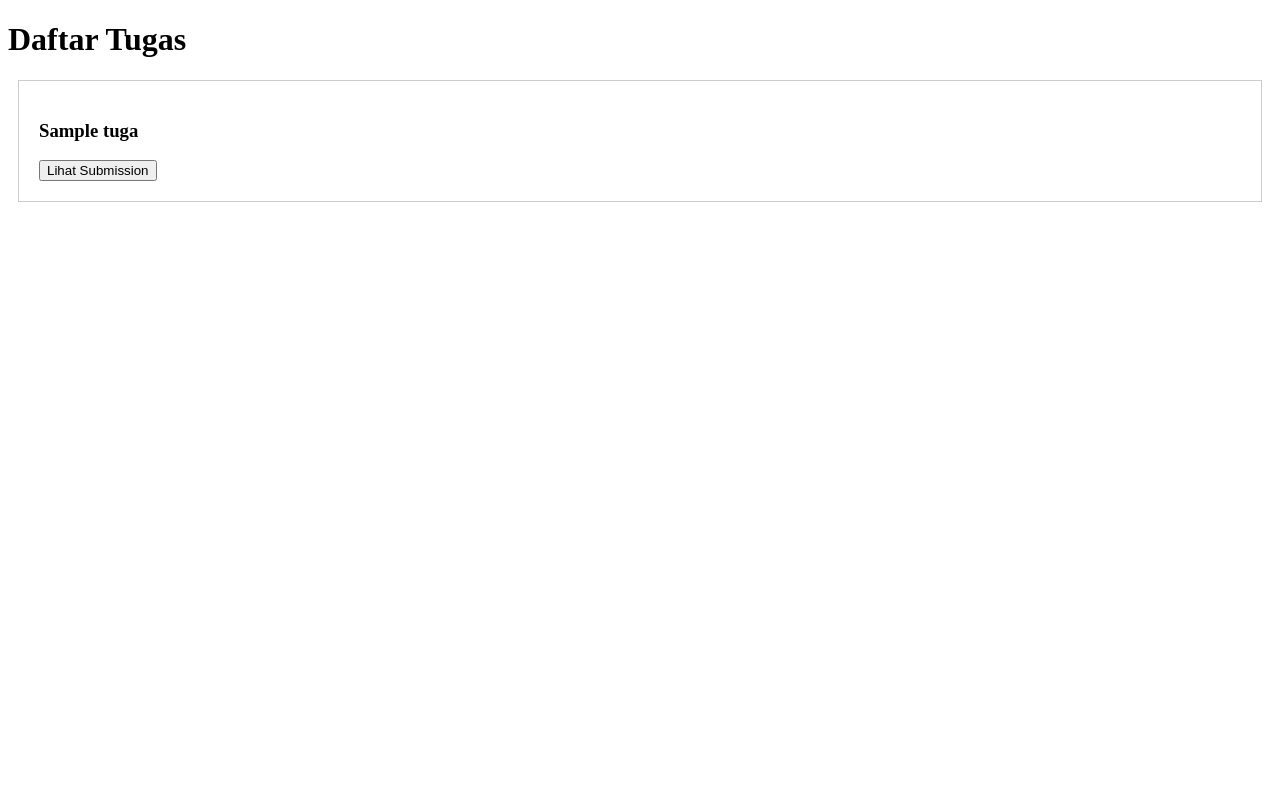
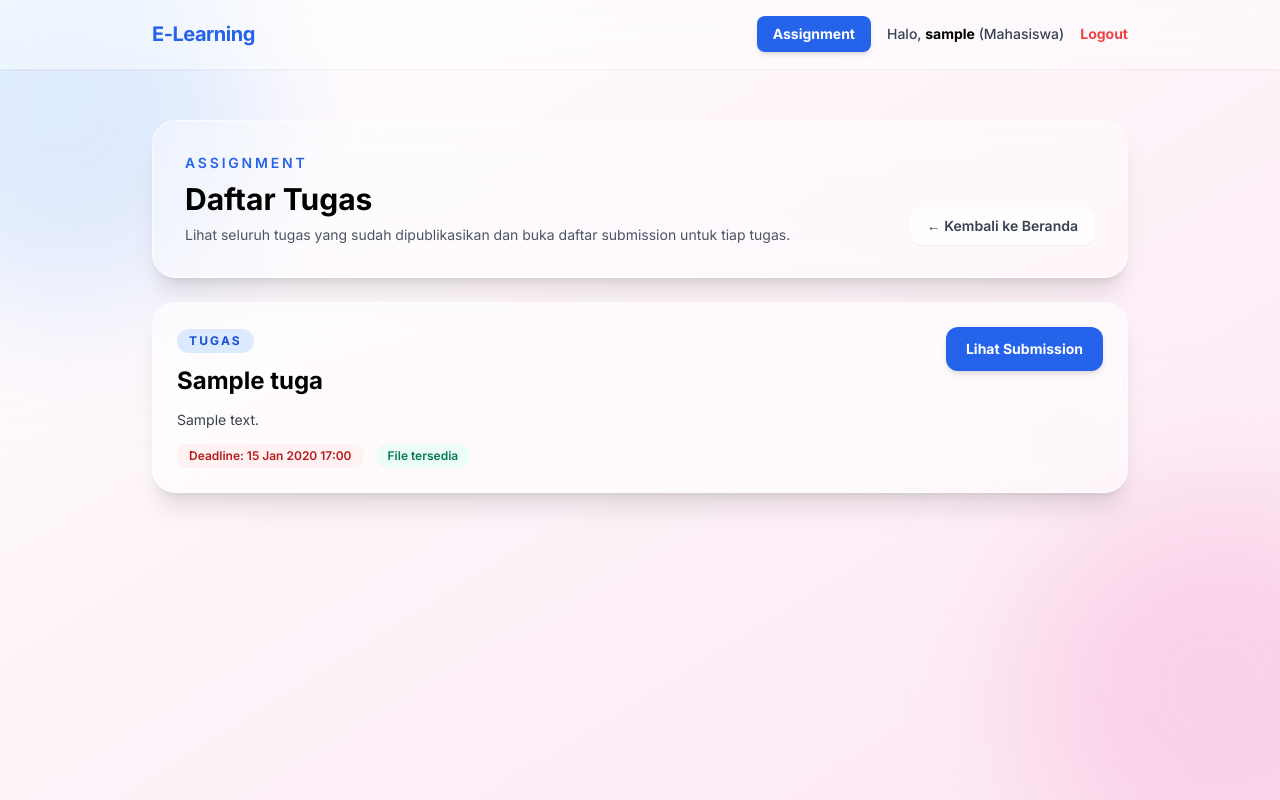
Before and after one commit to nathanaeru/PKPL26_10_PhiLia093, a Django app: page /assignment/ in a window 1280 px wide. Run offline with Django 5.2, Linux system fonts and the light colour scheme; a user stored in the database is signed in; tables that the repository leaves empty hold one stand-in row (values such as "Sample post"); some libraries are stand-ins or nearby versions.

Commit message:
Style assignment endpoint and fix submission URL

```diff
--- a/elearning/urls.py
+++ b/elearning/urls.py
@@ -27,3 +27,6 @@ urlpatterns = [
     path("assignment/", include("assignment.urls")),
     path("", include("forum.urls")),
 ]
+
+if settings.DEBUG:
+    urlpatterns += static(settings.MEDIA_URL, document_root=settings.MEDIA_ROOT)
--- a/templates/assignment/daftar_tugas.html
+++ b/templates/assignment/daftar_tugas.html
@@ -1,19 +1,48 @@
-<!DOCTYPE html>
-<html>
-<head>
-    <title>Daftar Tugas</title>
-</head>
-<body>
-    <h1>Daftar Tugas</h1>
+{% extends 'base.html' %}
 
-    {% for tugas in assignments %}
-        <div style="border:1px solid #ccc; padding:20px; margin:10px;">
-            <h3>{{ tugas.title }}</h3>
+{% block title %}
+  Daftar Tugas
+{% endblock %}
 
-            <a href="{% url 'assignment:daftar_submission' tugas.id %}">
-                <button>Lihat Submission</button>
-            </a>
+{% block content %}
+  <div class="space-y-6">
+    <div class="bg-white/40 backdrop-blur-xl border border-white/60 shadow-xl rounded-3xl p-8">
+      <div class="flex flex-col gap-3 md:flex-row md:items-end md:justify-between">
+        <div>
+          <p class="text-sm font-semibold uppercase tracking-[0.2em] text-blue-600">Assignment</p>
+          <h1 class="mt-2 text-3xl font-extrabold text-black">Daftar Tugas</h1>
+          <p class="mt-2 text-sm text-gray-600">Lihat seluruh tugas yang sudah dipublikasikan dan buka daftar submission untuk tiap tugas.</p>
         </div>
-    {% endfor %}
-</body>
-</html>
+        <a href="{% url 'forum:landing' %}" class="inline-flex items-center justify-center rounded-xl border border-white/60 bg-white/70 px-4 py-2 text-sm font-semibold text-gray-700 shadow-sm transition hover:bg-white hover:text-blue-700">← Kembali ke Beranda</a>
+      </div>
+    </div>
+
+    <div class="grid gap-5">
+      {% for tugas in assignments %}
+        <article class="bg-white/60 backdrop-blur-xl border border-white/60 shadow-xl rounded-3xl p-6 transition hover:-translate-y-0.5 hover:shadow-2xl">
+          <div class="flex flex-col gap-4 md:flex-row md:items-start md:justify-between">
+            <div class="space-y-3">
+              <div class="inline-flex items-center rounded-full bg-blue-100 px-3 py-1 text-xs font-bold uppercase tracking-[0.18em] text-blue-700">Tugas</div>
+              <h2 class="text-2xl font-bold text-black">{{ tugas.title }}</h2>
+              {% if tugas.description %}
+                <p class="max-w-3xl text-sm leading-relaxed text-gray-700">{{ tugas.description|truncatechars:180 }}</p>
+              {% endif %}
+              <div class="flex flex-wrap gap-3 text-xs text-gray-600">
+                {% if tugas.deadline %}
+                  <span class="rounded-full bg-red-50 px-3 py-1 font-semibold text-red-700">Deadline: {{ tugas.deadline|date:'d M Y H:i' }}</span>
+                {% endif %}
+                {% if tugas.file %}
+                  <span class="rounded-full bg-emerald-50 px-3 py-1 font-semibold text-emerald-700">File tersedia</span>
+                {% endif %}
+              </div>
+            </div>
+
+            <a href="{% url 'assignment:daftar_submission' tugas.id %}" class="inline-flex items-center justify-center rounded-xl bg-blue-600 px-5 py-3 text-sm font-bold text-white shadow-md transition hover:bg-blue-700 hover:scale-[1.02]">Lihat Submission</a>
+          </div>
+        </article>
+      {% empty %}
+        <div class="rounded-3xl border border-dashed border-white/70 bg-white/50 p-10 text-center text-gray-600 shadow-sm">Belum ada tugas yang tersedia.</div>
+      {% endfor %}
+    </div>
+  </div>
+{% endblock %}
```
Also changed, not shown: templates/assignment/daftar_submission.html (+14 -40 lines).
